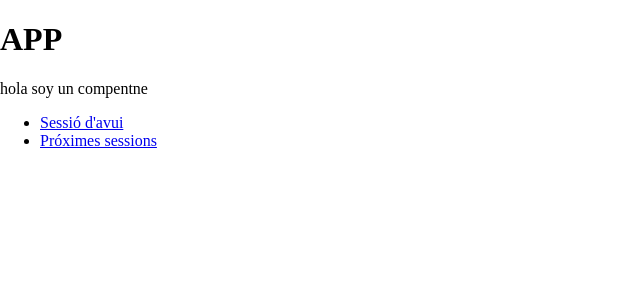
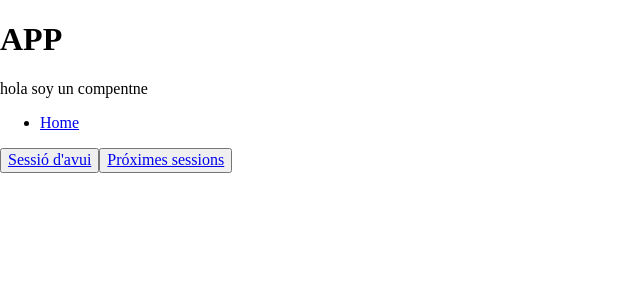
Before and after one commit to inspedralbes/tr3-tr-3-benaventemario, a Nuxt app in the folder web/front/: page / in a window 1280 px wide. Shown: the top 300 px of the page, without its empty margins (0-640 px from the left). Built offline with nearby package versions, Linux system fonts and the light colour scheme.

Commit message:
reading butaques ocupadas en array

```diff
--- a/web/front/pages/index.vue
+++ b/web/front/pages/index.vue
@@ -3,11 +3,12 @@
     <header>
     <nav>
       <ul>
-        <li><NuxtLink to="/seients">Sessió d'avui</NuxtLink></li>
-        <li><NuxtLink to="/sessions">Próximes sessions</NuxtLink></li>
+        <li><NuxtLink to="/">Home</NuxtLink></li>
       </ul>
     </nav>
   </header>
+  <button><NuxtLink to="/seients">Sessió d'avui</NuxtLink></button>
+  <button><NuxtLink to="/sessions">Próximes sessions</NuxtLink></button>
 </template>
 
 
--- a/web/front/pages/seients.vue
+++ b/web/front/pages/seients.vue
@@ -1,17 +1,25 @@
 <template>
     <div v-if="pending">
         <h1>Revisant butaques...</h1>
-      </div>
-      <div v-else>
+    </div>
+    <div v-else>
 
     </div>
 </template>
 
 <script>
+    let butaquesOcupades=[];
     const {pending, data: sessio}=useLazyFetch('http://tr3marbenalc.daw.inspedralbes.cat/back/api.php/records/Sessio/1?join=Entrada',{
     method:'GET',
     onResponse(){
-      console.log(sessio.records);
+        for (let i = 0; i < sessio.records.Entrada.length; i++) {
+            const butaca = sessio.records.Entrada[i];
+            const butacaOpcupada={
+                fila: parseInt(butaca.id_butaca.charAt(0)),
+                columna: parseInt(butaca.id_butaca.charAt(2))
+            };
+
+        }
     }
   });
 </script>
```
